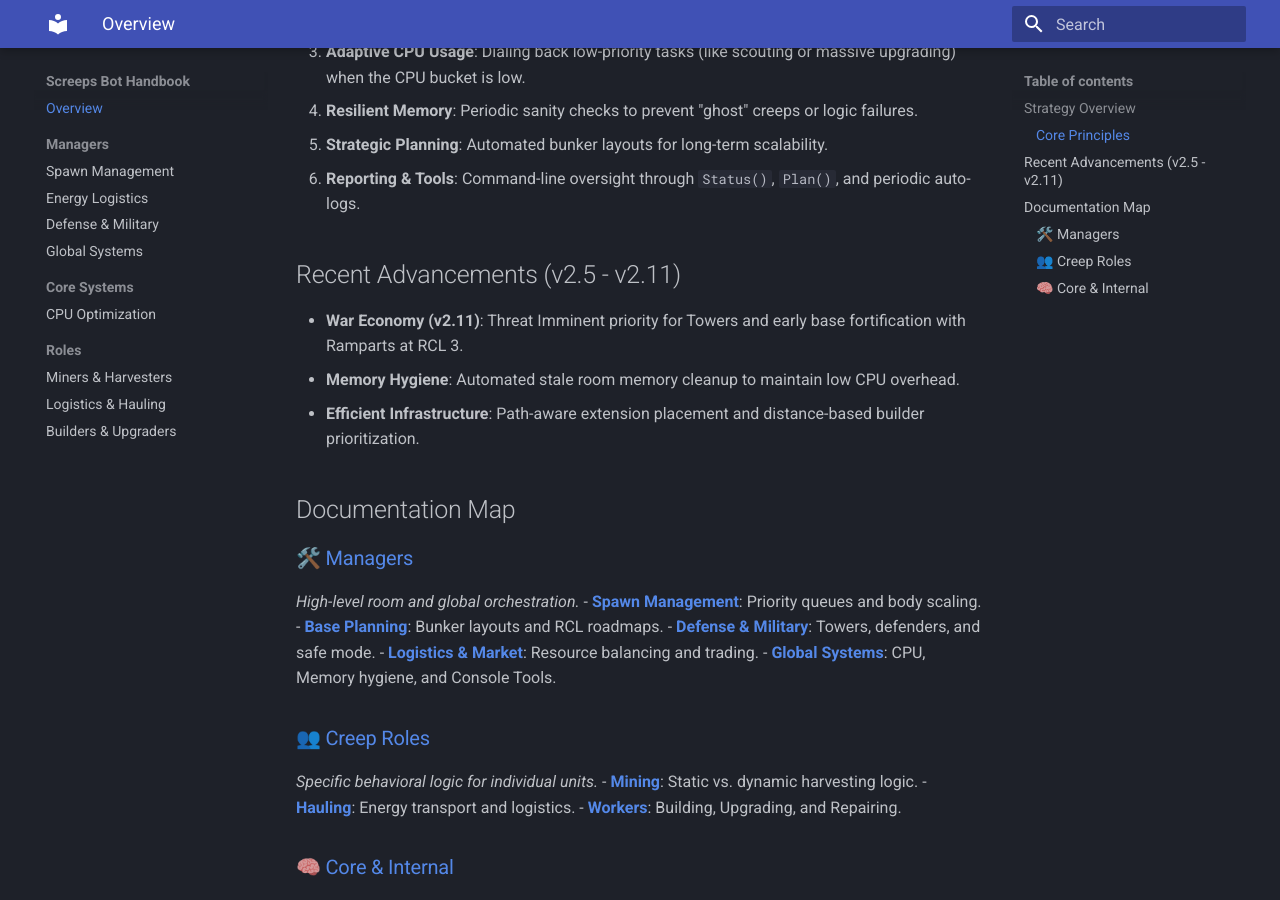
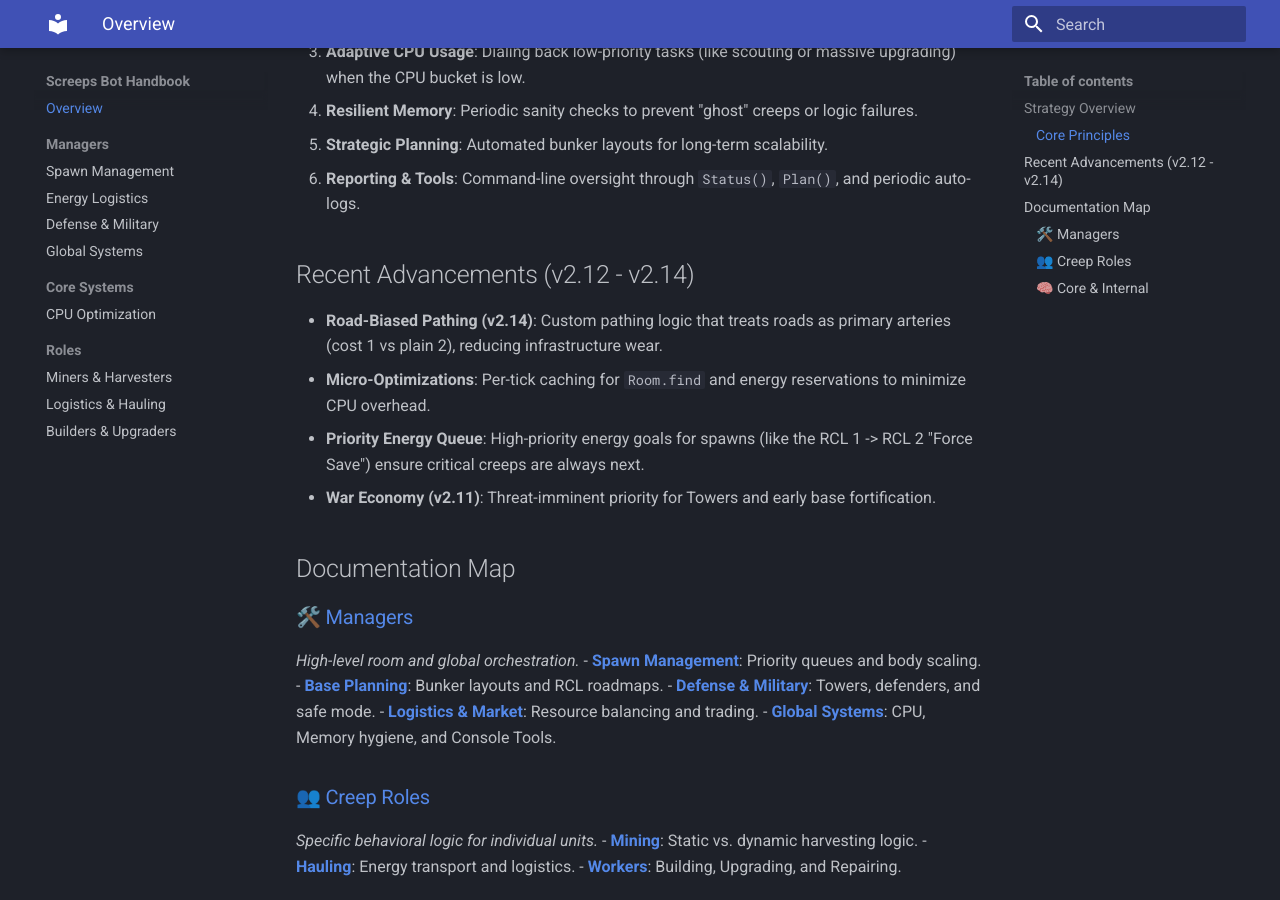
Before and after one commit to grgisme/screeps, an MkDocs documentation site: the page built from docs/index.md, in a window 1280 px wide and 900 px high, scrolled down 479 px. Built offline with MkDocs 1.6.1 and Material for MkDocs 9.7.7, drawn with Linux system fonts in a browser that asks for light colours.

```diff
--- a/docs/index.md
+++ b/docs/index.md
@@ -13,10 +13,11 @@ The bot operates on a **Priority-First** basis, ensuring survival before optimiz
 5.  **Strategic Planning**: Automated bunker layouts for long-term scalability.
 6.  **Reporting & Tools**: Command-line oversight through `Status()`, `Plan()`, and periodic auto-logs.
 
-## Recent Advancements (v2.5 - v2.11)
-- **War Economy (v2.11)**: Threat Imminent priority for Towers and early base fortification with Ramparts at RCL 3.
-- **Memory Hygiene**: Automated stale room memory cleanup to maintain low CPU overhead.
-- **Efficient Infrastructure**: Path-aware extension placement and distance-based builder prioritization.
+## Recent Advancements (v2.12 - v2.14)
+- **Road-Biased Pathing (v2.14)**: Custom pathing logic that treats roads as primary arteries (cost 1 vs plain 2), reducing infrastructure wear.
+- **Micro-Optimizations**: Per-tick caching for `Room.find` and energy reservations to minimize CPU overhead.
+- **Priority Energy Queue**: High-priority energy goals for spawns (like the RCL 1 -> RCL 2 "Force Save") ensure critical creeps are always next.
+- **War Economy (v2.11)**: Threat-imminent priority for Towers and early base fortification.
 
 ## Documentation Map
 
--- a/package.json
+++ b/package.json
@@ -1,13 +1,14 @@
 {
   "name": "screeps",
-  "version": "1.0.0",
+  "version": "1.0.1",
   "description": "Screeps just for me.",
   "main": "index.js",
   "scripts": {
     "test": "mocha -r ts-node/register test/**/*.test.ts",
     "build": "rollup -c",
     "watch": "rollup -c -w",
-    "upload": "npm run build && node upload.js"
+    "upload": "npm run build && node upload.js",
+    "sync": "node sync.js"
   },
   "keywords": [],
   "author": "",
```
Also changed, not shown: sync.js (added, +38 -0 lines), 1 other file.
